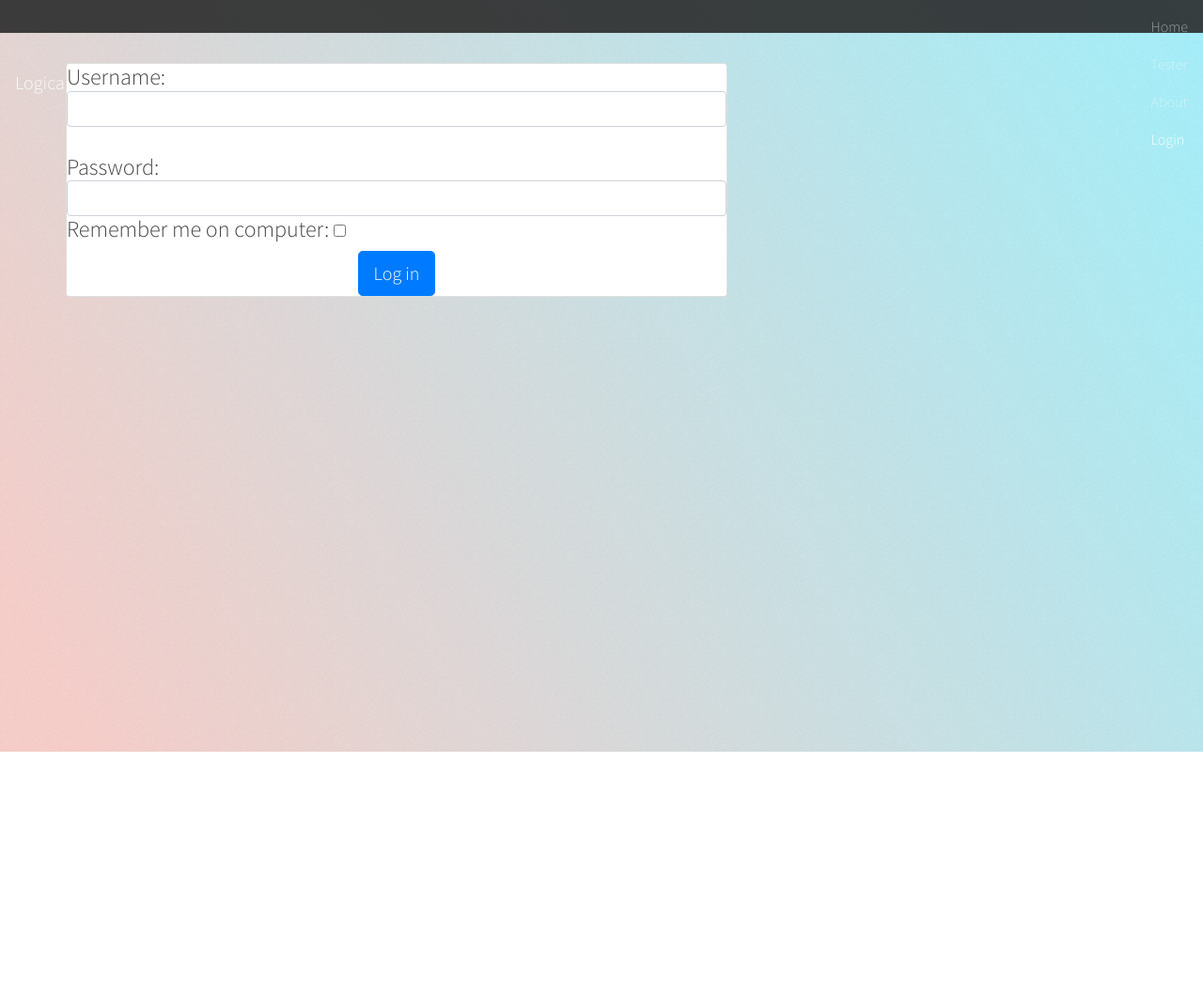
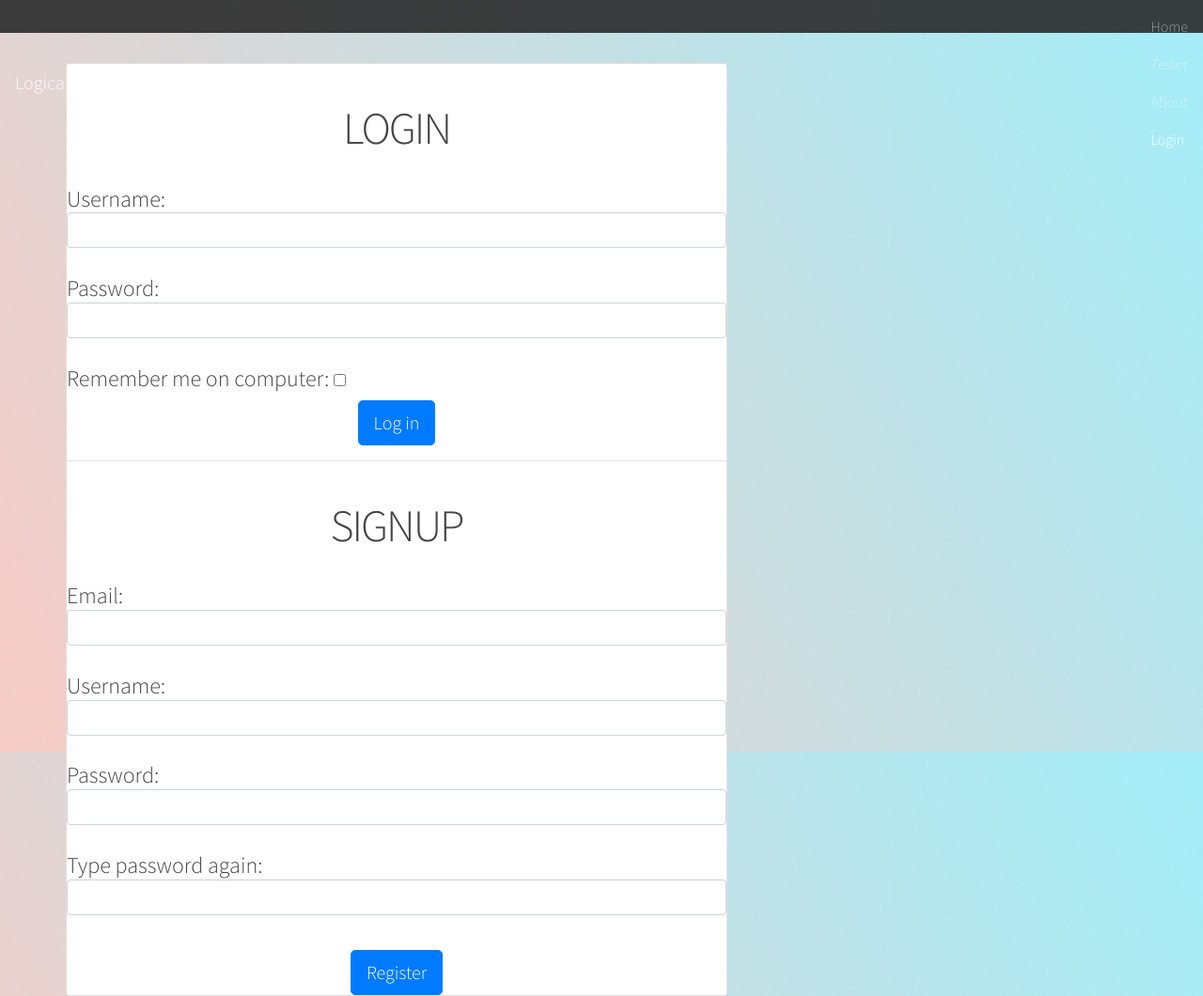
Before and after one commit to sandspider2234/Logic_Trainer, a Flask app: page /login in a window 1280 px wide. Shown: the whole page at 94% size. Before the commit the page ends 800 px from the top, so only its background shows below. Run offline with Flask 2, Linux system fonts and the light colour scheme; some libraries are stand-ins or nearby versions.

Commit message:
Added signup form, trying to get SQL to work.

```diff
--- a/forms.py
+++ b/forms.py
@@ -1,5 +1,5 @@
 import flask_wtf
-from wtforms import StringField, PasswordField, BooleanField
+from wtforms import StringField, PasswordField, BooleanField, SubmitField
 from wtforms import validators
 
 
@@ -8,11 +8,15 @@ class StatementForm(flask_wtf.Form):
 
 
 class SignupForm(flask_wtf.Form):
+    email = StringField('email', validators=[validators.DataRequired(), validators.Email()])
     username = StringField('username', validators=[validators.DataRequired()])
-    password = PasswordField('password', validators=[validators.DataRequired()])
+    password = PasswordField('password', validators=[validators.DataRequired(), validators.EqualTo('verify', message='Passwords must match.')])
+    verify = PasswordField('verify', validators=[validators.DataRequired()])
+    register = SubmitField('Register')
 
 
 class LoginForm(flask_wtf.Form):
     username = StringField('username', validators=[validators.DataRequired()])
     password = PasswordField('password', validators=[validators.DataRequired()])
     remember_me = BooleanField('remember_me')
+    login = SubmitField('Log in')
--- a/routes.py
+++ b/routes.py
@@ -2,6 +2,7 @@ import random
 from BinTree import BinTree
 import flask
 import forms
+import pymysql
 
 app = flask.Flask(__name__)
 app.config.from_object('config')
@@ -35,8 +36,6 @@ def tester():
     form = forms.StatementForm()
     if form.validate_on_submit():
         try:
-            if '\'";' in form.statement.data:
-                raise ValueError
             solution = BinTree.solve_tree(BinTree.build_tree(form.statement.data), 0, 0)
             if type(solution) is not bool:
                 raise ValueError
@@ -50,8 +49,22 @@ def tester():
 
 @app.route('/login', methods=['GET', 'POST'])
 def login():
-    login_form = forms.LoginForm()
-    signup_form = forms.SignupForm()
+    login_form = forms.LoginForm(prefix='login_form')
+    signup_form = forms.SignupForm(prefix='signup_form')
+    if signup_form.register.data and signup_form.validate_on_submit():
+        connection = pymysql.connect(host='SandSpider2234.mysql.pythonanywhere-services.com',
+                                     user='SandSpider2234',
+                                     password='***REMOVED***',
+                                     db='SandSpider2234$users',
+                                     cursorclass=pymysql.cursors.DictCursor)
+        try:
+            with connection.cursor() as cursor:
+                sql = "INSERT INTO users (username, email, password, score) VALUES (%s, %s, MD5(%s), %d);"
+                cursor.execute(sql, (signup_form.username.data, signup_form.email.data, signup_form.password.data, 0))
+            connection.commit()
+        finally:
+            connection.close()
+
     return flask.render_template('login.html', login_form=login_form, signup_form=signup_form)
 
 
--- a/templates/home.html
+++ b/templates/home.html
@@ -9,8 +9,8 @@
 <li class="nav-item">
 	<a class="nav-link" href="{{ url_for('about') }}">About</a>
 </li>
-<li class="nav-item">
-	<a class="nav-link" href="{{ url_for('login') }}">Login</span></a>
+<li class="nav-item float-xs-right">
+	<a class="nav-link" href="{{ url_for('login') }}">Login</a>
 </li>
 {% endblock %}
 
--- a/templates/login.html
+++ b/templates/login.html
@@ -9,26 +9,46 @@
 <li class="nav-item">
 	<a class="nav-link" href="{{ url_for('about') }}">About</a>
 </li>
-<li class="nav-item active">
+<li class="nav-item float-xs-right active">
 	<a class="nav-link" href="{{ url_for('login') }}">Login<span class="sr-only"> (current)</span></a>
 </li>
 {% endblock %}
 
 {% block content %}
+<h2>LOGIN</h2><br>
 <form autocomplete="on" action="" method="post">
 	{{ login_form.hidden_tag() }}
 	<h4>
 		Username:<br>
 		{{ login_form.username(class_="form-control", size=80) }}<br>
 		Password:<br>
-		{{ login_form.password(class_="form-control", size=80) }}
+		{{ login_form.password(class_="form-control", size=80) }}<br>
 		Remember me on computer: {{ login_form.remember_me() }}
 	</h4>
 	<div style="text-align: center">
 		<div style="display: inline-block">
-			<input class="btn btn-primary btn-lg" type="submit" value="Log in">
+			{{ login_form.login(class_="btn btn-primary btn-lg") }}
 		</div>
 	</div>
 </form>
-
+<hr>
+<h2>SIGNUP</h2><br>
+<form autocomplete="on" action="" method="post">
+	{{ signup_form.hidden_tag() }}
+	<h4>
+		Email:<br>
+		{{ signup_form.email(class_="form-control") }}<br>
+		Username:<br>
+		{{ signup_form.username(class_="form-control") }}<br>
+		Password:<br>
+		{{ signup_form.password(class_="form-control") }}<br>
+		Type password again:<br>
+		{{ signup_form.verify(class_="form-control") }}<br>
+	</h4>
+	<div style="text-align: center">
+		<div style="display: inline-block">
+			{{ signup_form.register(class_="btn btn-primary btn-lg") }}
+		</div>
+	</div>
+</form>
 {% endblock %}
--- a/templates/tester.html
+++ b/templates/tester.html
@@ -9,7 +9,7 @@
 <li class="nav-item">
 	<a class="nav-link" href="{{ url_for('about') }}">About</a>
 </li>
-<li class="nav-item">
+<li class="nav-item float-xs-right">
 	<a class="nav-link" href="{{ url_for('login') }}">Login</a>
 </li>
 {% endblock %}
```
Also changed, not shown: templates/about.html (+9 -9 lines).
